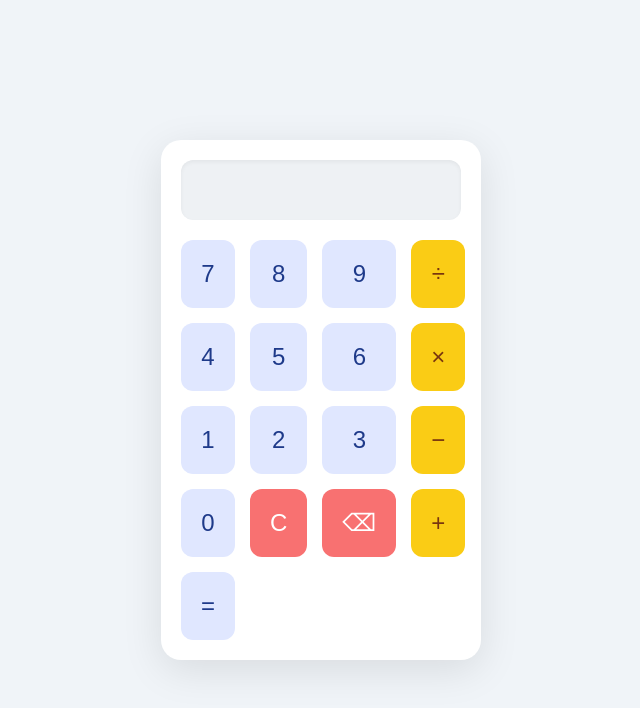
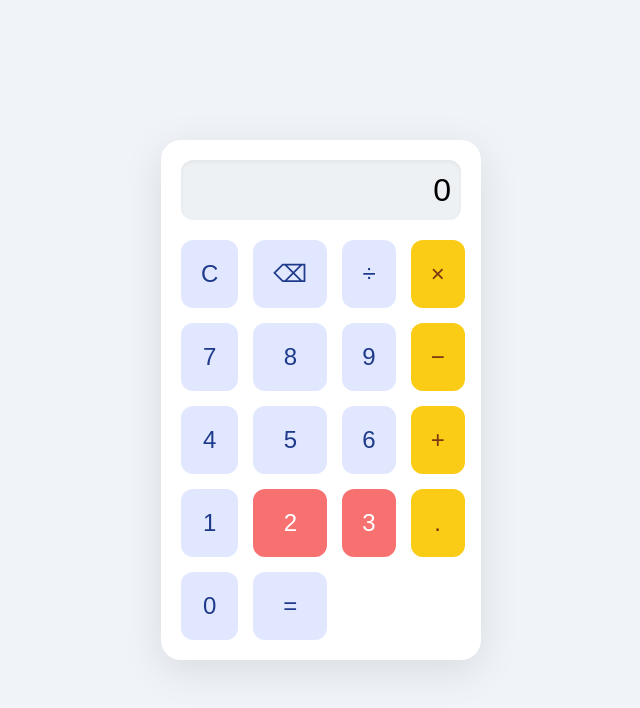
Before and after one commit to Favri2/calculadora, a website with bundled scripts: page index.html in a window 1280 px wide. Shown: the whole page, without its empty margins (319-959 px from the left). Built offline with nearby package versions, Linux system fonts and the light colour scheme.

Commit message:
Actualizar index.html

```diff
--- a/index.html
+++ b/index.html
@@ -1,38 +1,39 @@
 <!DOCTYPE html>
 <html lang="es">
 <head>
-  <meta charset="UTF-8">
+  <meta charset="UTF-8" />
+  <meta name="viewport" content="width=device-width, initial-scale=1.0"/>
   <title>Calculadora</title>
-  <link rel="stylesheet" href="style.css">
+  <link rel="stylesheet" href="style.css" />
 </head>
 <body>
   <div class="calculator">
-    <input type="text" id="display" readonly />
+    <input type="text" id="display" value="0" readonly />
     <div class="buttons">
+      <button onclick="clearDisplay()" class="clear">C</button>
+      <button onclick="deleteLast()">⌫</button>
+      <button onclick="append('/')">÷</button>
+      <button onclick="append('*')">×</button>
+
       <button onclick="append('7')">7</button>
       <button onclick="append('8')">8</button>
       <button onclick="append('9')">9</button>
-      <button onclick="append('/')">÷</button>
+      <button onclick="append('-')">−</button>
 
       <button onclick="append('4')">4</button>
       <button onclick="append('5')">5</button>
       <button onclick="append('6')">6</button>
-      <button onclick="append('*')">×</button>
+      <button onclick="append('+')">+</button>
 
       <button onclick="append('1')">1</button>
       <button onclick="append('2')">2</button>
       <button onclick="append('3')">3</button>
-      <button onclick="append('-')">−</button>
+      <button onclick="append('.')">.</button>
 
-      <button onclick="append('0')">0</button>
-      <button onclick="clearDisplay()">C</button>
-      <button onclick="deleteLast()">⌫</button>
-      <button onclick="append('+')">+</button>
-
+      <button onclick="append('0')" class="zero">0</button>
       <button onclick="calculate()" class="equal">=</button>
     </div>
   </div>
-
   <script type="module" src="main.js"></script>
 </body>
 </html>
```
